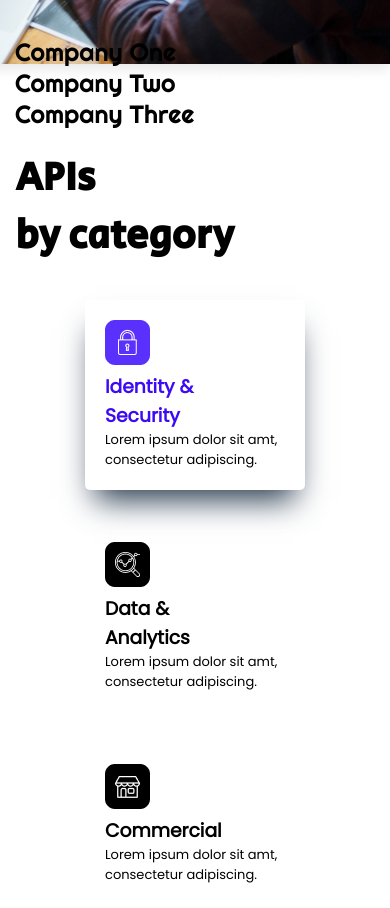
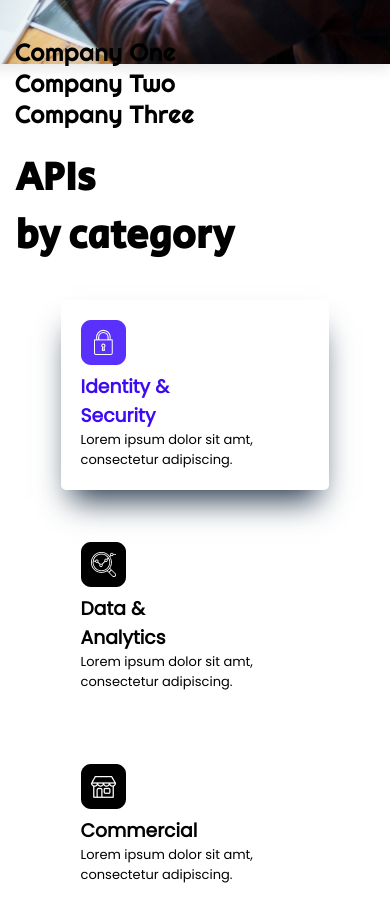
Before and after one commit to gerard0lucas/projrct-_9, a website: page index.html in a window 390 px wide. Shown: the part 829-1737 px from the top of the page. Drawn offline with Linux system fonts and the light colour scheme.

Commit message:
third commit

```diff
--- a/style.css
+++ b/style.css
@@ -351,6 +351,14 @@ align-items: center;
     border: none;
     height: 45px;
   }
+  .card{
+    padding: 20px;
+    width: 300px;
+  }
+  .card-active{
+    padding: 20px;
+    width: 300px;
+  }
 
 
 }
```
